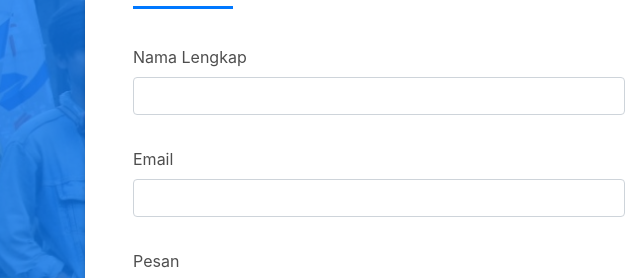
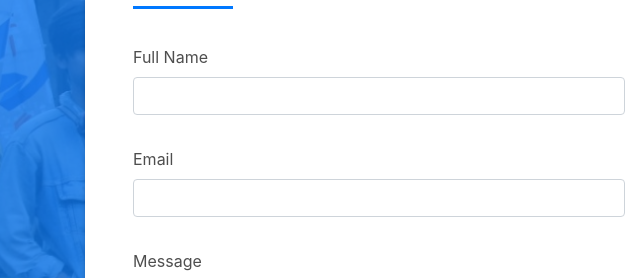
Before and after one commit to adanghdyt/portfolio, a plain HTML site: page index.html in a window 1280 px wide. Shown: the part 2979-3257 px from the top of the page, 0-640 px from the left. Drawn offline with Linux system fonts and the light colour scheme; files whose address does not match are found by name.

Commit message:
Perubahan Pesan Contact

```diff
--- a/index.html
+++ b/index.html
@@ -347,7 +347,7 @@
                       <div class="row">
                         <div class="col-md-12 mb-3">
                         <div class="form-group">
-                          <label for="name" class="form-label">Nama Lengkap</label>
+                          <label for="name" class="form-label">Full Name</label>
                           <input type="text" class="form-control" id="name" aria-describedby="name" name="nama" />
                          </div>
                         </div>
@@ -359,7 +359,7 @@
                         </div>
                         <div class="col-md-12 mb-3">
                           <div class="form-group">
-                          <label for="pesan" class="form-label">Pesan</label>
+                          <label for="pesan" class="form-label">Message</label>
                           <textarea class="form-control" id="pesan" rows="3" name="pesan"></textarea>
                         </div>
                         </div>
```
